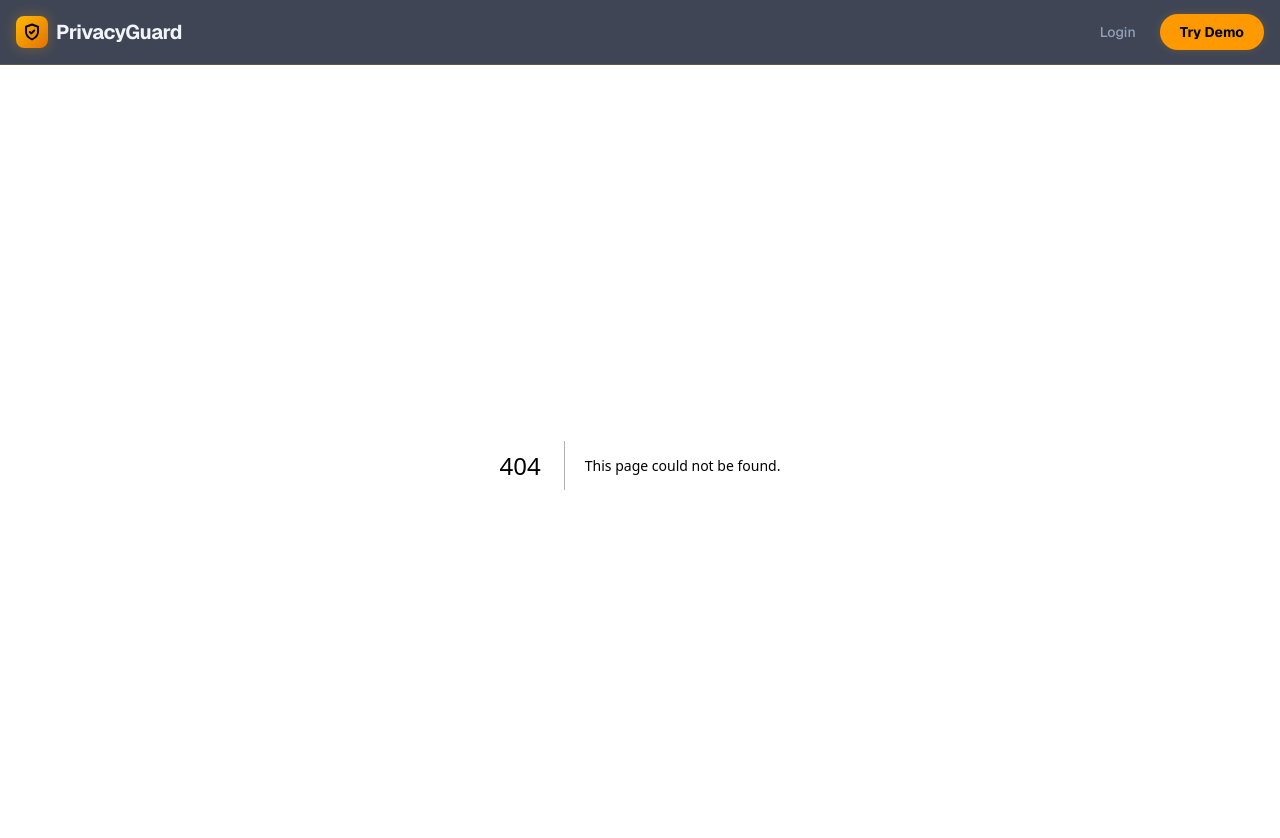
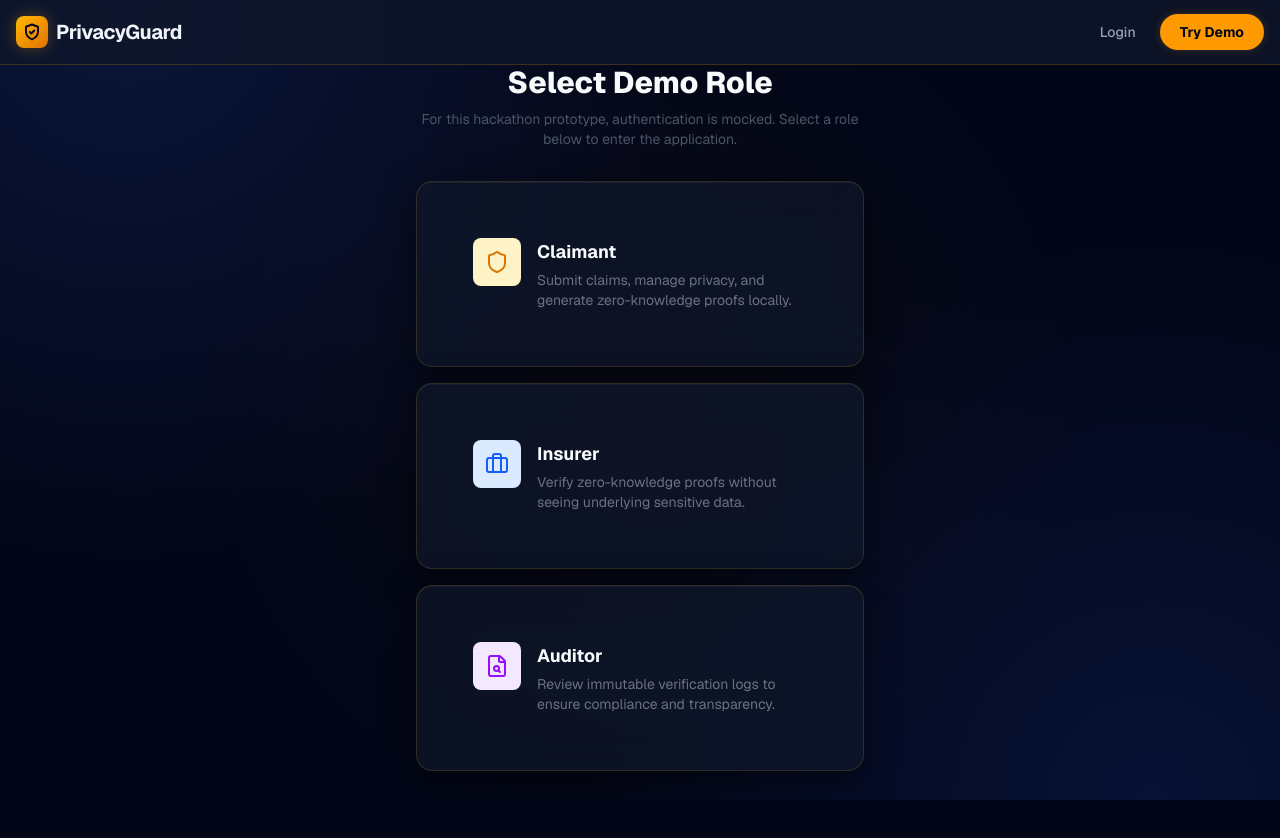
Before and after one commit to harshaljagdale0222/midnight-level-5, a Next.js app in the folder frontend/: page /login in a window 1280 px wide. Before the commit this address had no page. Shown: the top 838 px of the page. After the commit the page ends 800 px from the top, so only its background shows below. Built offline with nearby package versions, Linux system fonts and the light colour scheme; no server answers.

Commit message:
feat: Implement multi-role authentication system

```diff
--- /dev/null
+++ b/frontend/src/app/login/page.tsx
@@ -0,0 +1,109 @@
+"use client";
+
+import { useState } from 'react';
+import { useRouter } from 'next/navigation';
+import { api } from '@/lib/api';
+import { Card, Button } from '@/components/ui';
+import { Shield, Briefcase, FileSearch } from 'lucide-react';
+
+export default function Login() {
+  const router = useRouter();
+  const [loading, setLoading] = useState(false);
+  const [error, setError] = useState('');
+
+  const handleLogin = async (role: 'CLAIMANT' | 'INSURER' | 'AUDITOR') => {
+    setLoading(true);
+    setError('');
+
+    try {
+      const res = await api.login(role);
+
+      if (res.token && res.user) {
+        // Mock session storage
+        localStorage.setItem('user', JSON.stringify(res.user));
+        localStorage.setItem('token', res.token);
+
+        // Route to respective dashboard
+        if (role === 'CLAIMANT') router.push('/claimant');
+        if (role === 'INSURER') router.push('/insurer');
+        if (role === 'AUDITOR') router.push('/auditor');
+      } else {
+        setError('Login failed. Check backend connection.');
+      }
+    } catch (err) {
+      console.error(err);
+      setError('Connection refused. Is the backend running on port 3001?');
+    } finally {
+      setLoading(false);
+    }
+  };
+
+  return (
+    <div className="flex flex-col items-center justify-center min-h-[80vh] px-4">
+      <div className="max-w-md w-full space-y-8 text-center">
+        <div>
+          <h2 className="text-3xl font-extrabold text-foreground">Select Demo Role</h2>
+          <p className="mt-2 text-sm text-gray-600 dark:text-gray-400">
+            For this hackathon prototype, authentication is mocked. Select a role below to enter the application.
+          </p>
+        </div>
+
+        {error && (
+          <div className="p-4 bg-red-50 text-red-700 border border-red-200 rounded-lg text-sm font-medium">
+            {error}
+          </div>
+        )}
+
+        <div className="space-y-4 text-left">
+          <Card className="hover:border-brand-500 cursor-pointer transition-colors p-0 overflow-hidden">
+            <button
+              className="w-full h-full text-left p-6 flex items-start gap-4"
+              onClick={() => handleLogin('CLAIMANT')}
+              disabled={loading}
+            >
+              <div className="bg-brand-100 text-brand-600 p-3 rounded-lg flex-shrink-0">
+                <Shield size={24} />
+              </div>
+              <div>
+                <h3 className="font-bold text-lg text-foreground">Claimant</h3>
+                <p className="text-sm text-gray-500 mt-1">Submit claims, manage privacy, and generate zero-knowledge proofs locally.</p>
+              </div>
+            </button>
+          </Card>
+
+          <Card className="hover:border-brand-500 cursor-pointer transition-colors p-0 overflow-hidden">
+            <button
+              className="w-full h-full text-left p-6 flex items-start gap-4"
+              onClick={() => handleLogin('INSURER')}
+              disabled={loading}
+            >
+              <div className="bg-blue-100 text-blue-600 p-3 rounded-lg flex-shrink-0">
+                <Briefcase size={24} />
+              </div>
+              <div>
+                <h3 className="font-bold text-lg text-foreground">Insurer</h3>
+                <p className="text-sm text-gray-500 mt-1">Verify zero-knowledge proofs without seeing underlying sensitive data.</p>
+              </div>
+            </button>
+          </Card>
+
+          <Card className="hover:border-brand-500 cursor-pointer transition-colors p-0 overflow-hidden">
+            <button
+              className="w-full h-full text-left p-6 flex items-start gap-4"
+              onClick={() => handleLogin('AUDITOR')}
+              disabled={loading}
+            >
+              <div className="bg-purple-100 text-purple-600 p-3 rounded-lg flex-shrink-0">
+                <FileSearch size={24} />
+              </div>
+              <div>
+                <h3 className="font-bold text-lg text-foreground">Auditor</h3>
+                <p className="text-sm text-gray-500 mt-1">Review immutable verification logs to ensure compliance and transparency.</p>
+              </div>
+            </button>
+          </Card>
+        </div>
+      </div>
+    </div>
+  );
+}
```
